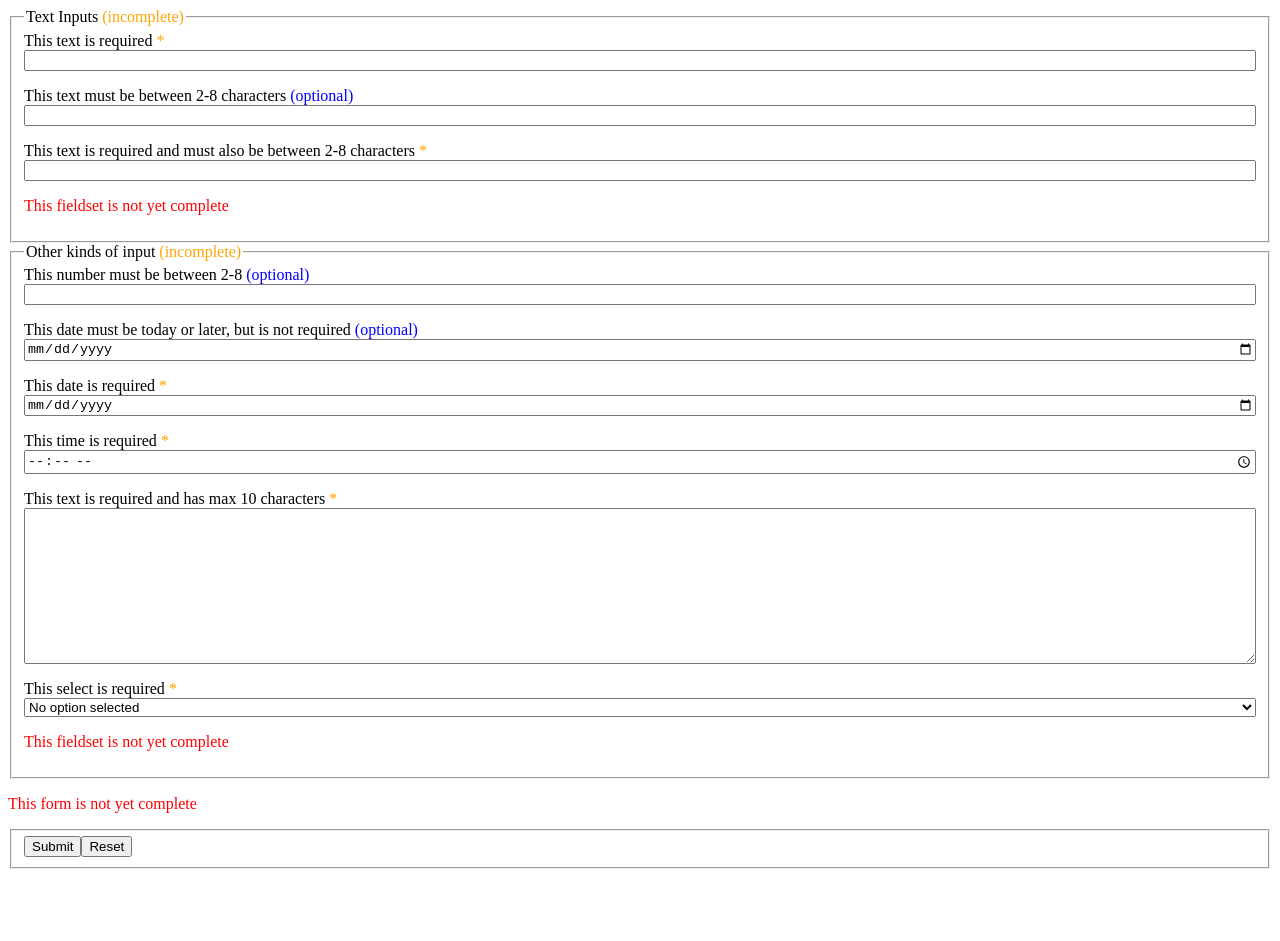
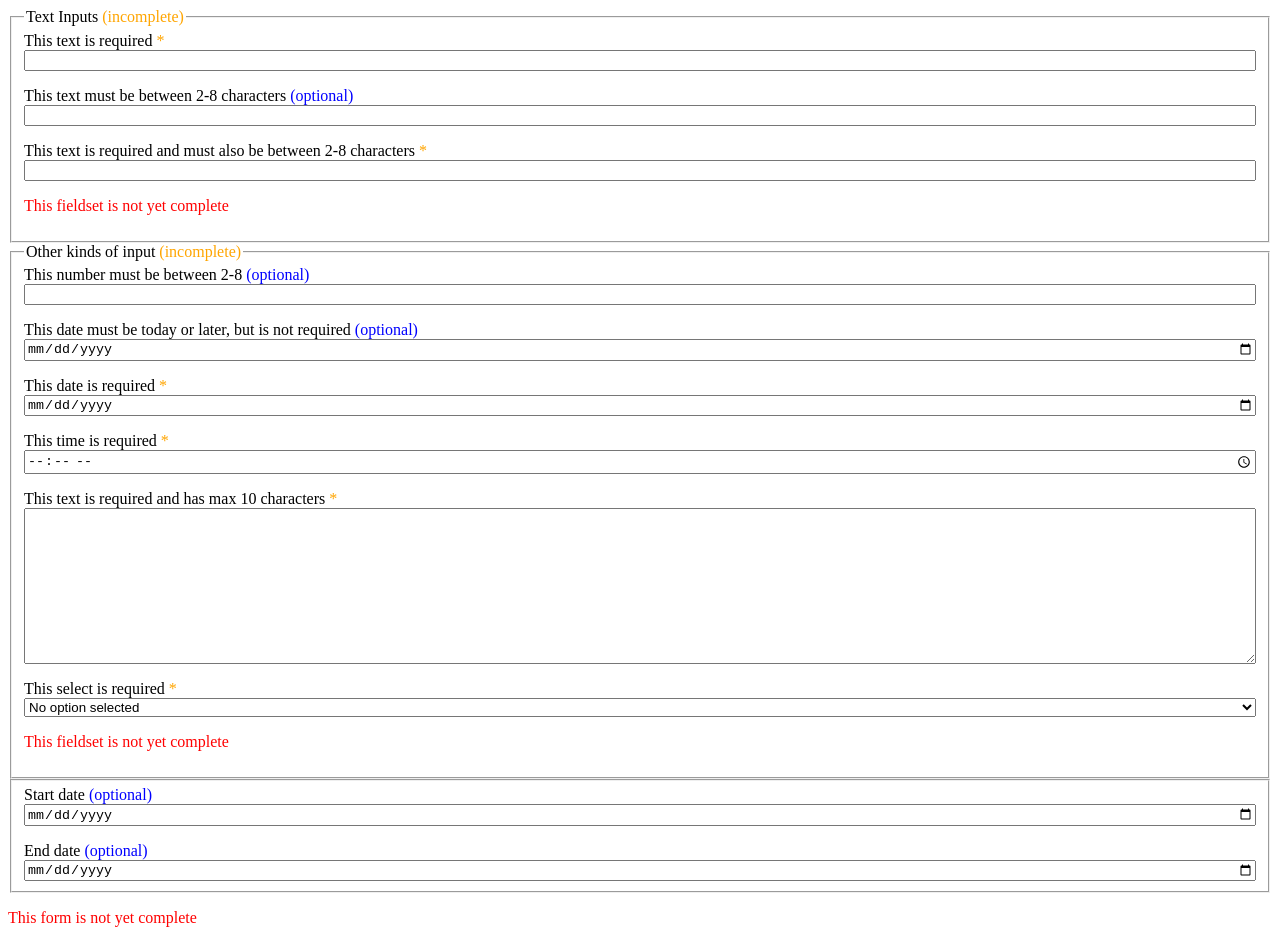
Before and after one commit to washoe/native-form-validation, a Vue app: page / in a window 1280 px wide. Shown: the top 941 px of the page. Before the commit the page ends 877 px from the top, so only its background shows below. Built offline with nearby package versions, Linux system fonts and the light colour scheme.

Commit message:
Simple cross validation (start / end dates)

```diff
--- a/src/components/Form.vue
+++ b/src/components/Form.vue
@@ -140,6 +140,32 @@
         <p class="errors">{{ reportedMessages.requiredSelect }}</p>
       </div>
       <p class="errors">This fieldset is not yet complete</p>
+    </fieldset>
+    <fieldset>
+      <div class="field">
+        <input
+          type="date"
+          name="startDate"
+          v-model="startDate"
+          v-bind:max="endDate"
+          @blur="handleBlur"
+          :aria-invalid="reportedMessages.startDate"
+        />
+        <label for="startDate">Start date</label>
+        <p class="errors">{{ reportedMessages.startDate }}</p>
+      </div>
+      <div class="field">
+        <input
+          type="date"
+          name="endDate"
+          v-model="endDate"
+          v-bind:min="startDate"
+          @blur="handleBlur"
+          :aria-invalid="reportedMessages.endDate"
+        />
+        <label for="endDate">End date</label>
+        <p class="errors">{{ reportedMessages.endDate }}</p>
+      </div>
     </fieldset>
     <p class="errors">This form is not yet complete</p>
     <fieldset>
```
